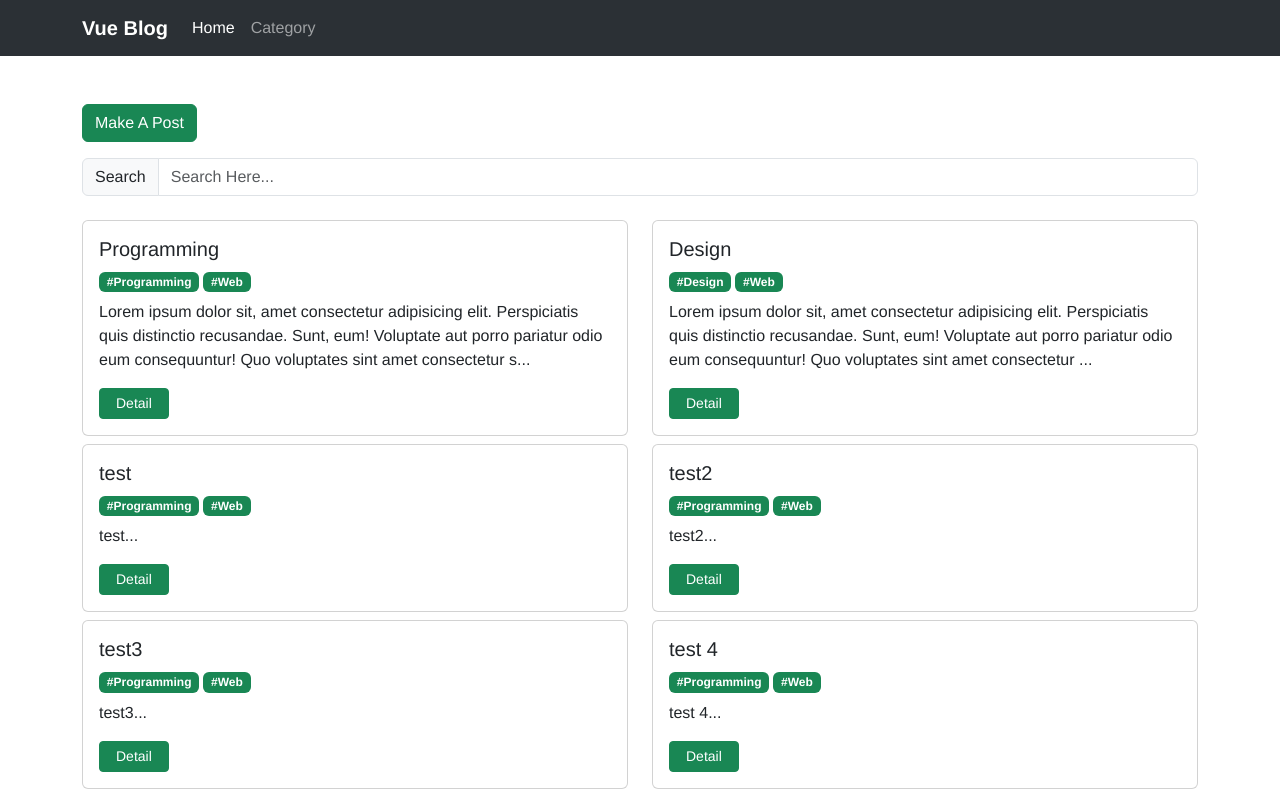
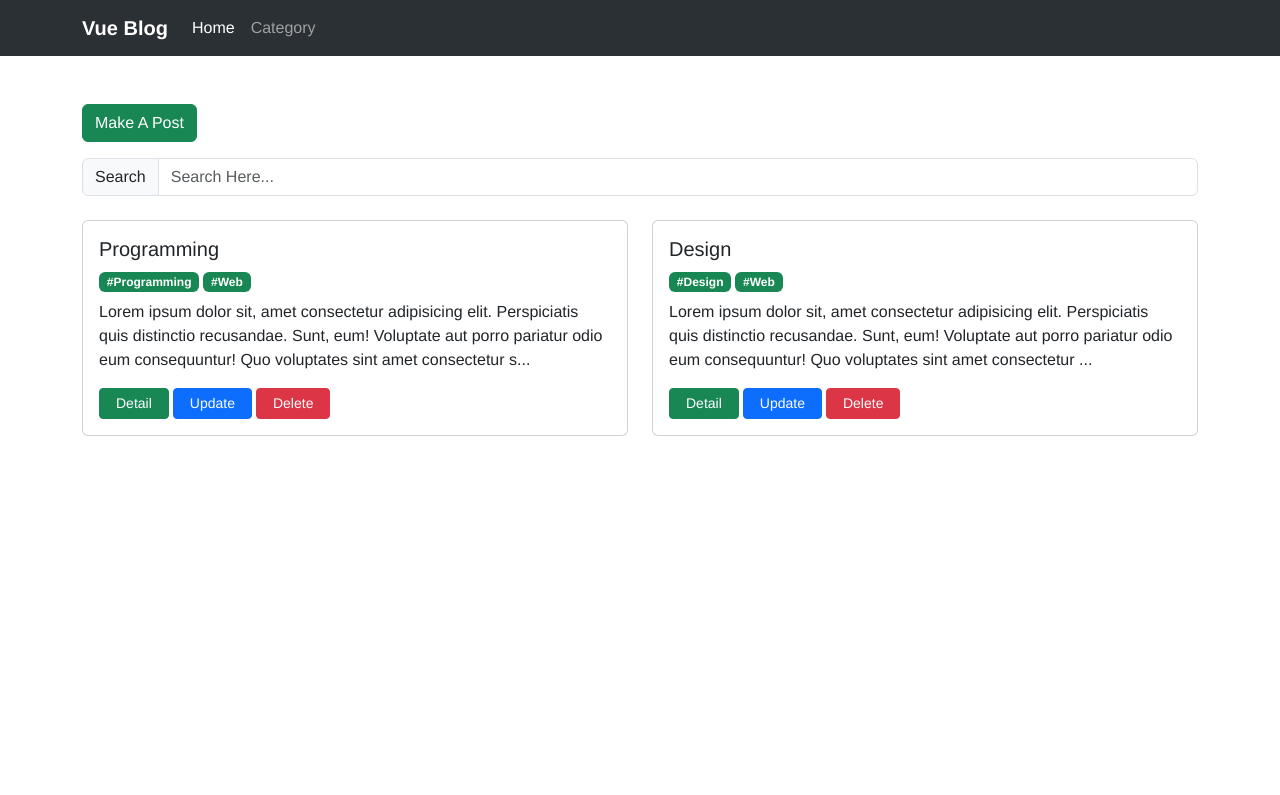
Before and after one commit to firdauszulkarnain/vue-blog, a Vue app: page / in a window 1280 px wide. Shown: the top 795 px of the page. Built offline with nearby package versions, Linux system fonts and the light colour scheme; data requests are answered from the project's data file.

Commit message:
refactor code + add delete + detail to update

```diff
--- a/data/db.json
+++ b/data/db.json
@@ -35,84 +35,6 @@
         "id": 2,
         "name": "Web Design"
       }
-    },
-    {
-      "id": "c3b4",
-      "title": "test",
-      "body": "test",
-      "category": {
-        "id": 1,
-        "name": "Programming"
-      },
-      "tags": [
-        "Programming",
-        "Web"
-      ]
-    },
-    {
-      "id": "b0e5",
-      "title": "test2",
-      "body": "test2",
-      "category": {
-        "id": 1,
-        "name": "Programming"
-      },
-      "tags": [
-        "Programming",
-        "Web"
-      ]
-    },
-    {
-      "id": "ffac",
-      "title": "test3",
-      "body": "test3",
-      "category": {
-        "id": 1,
-        "name": "Programming"
-      },
-      "tags": [
-        "Programming",
-        "Web"
-      ]
-    },
-    {
-      "id": "aca8",
-      "title": "test 4",
-      "body": "test 4",
-      "category": {
-        "id": 1,
-        "name": "Programming"
-      },
-      "tags": [
-        "Programming",
-        "Web"
-      ]
-    },
-    {
-      "id": "b1fb",
-      "title": "ayayay",
-      "body": "ayayay",
-      "category": {
-        "id": 1,
-        "name": "Programming"
-      },
-      "tags": [
-        "Programming",
-        "Web"
-      ]
-    },
-    {
-      "id": "bc53",
-      "title": "atata",
-      "body": "atat",
-      "category": {
-        "id": 1,
-        "name": "Programming"
-      },
-      "tags": [
-        "Programming",
-        "Web"
-      ]
     }
   ]
 }
--- a/src/components/Post.vue
+++ b/src/components/Post.vue
@@ -7,21 +7,34 @@
     </h6>
     <p class="card-text">{{ snippet }}</p>
     <router-link  class="btn btn-success btn-sm px-3" :to="{ name: 'detail', params: {id : post.id} }">Detail</router-link>
+	<router-link class="btn btn-sm btn-primary px-3 ms-1" :to="{ name : 'entry', params: {id: post.id}}">Update</router-link>
+    <button class="btn btn-sm btn-danger px-3 ms-1" @click="handleDelete">Delete</button>
   </div>
 </div>
 </template>
 
 <script>
 import { computed } from 'vue';
+import usePostApi from '@/composeables/usePostApi';
 
 export default {
     props : ['post'],
-    setup(props){
+    setup(props, {emit}){
+		const { deletePost } = usePostApi()
         const snippet = computed(() => {
             return props.post.body.substring(0, 200) + "..."
         })
 
-        return { snippet }
+
+		const handleDelete = async () => {
+			const result = await deletePost(props.post.id)
+
+			if(result.status == 200){
+				emit('postDeleted', props.post.id);
+			}
+		}
+
+        return { snippet, handleDelete }
     }
 }
 </script>
--- a/src/composeables/usePostApi.js
+++ b/src/composeables/usePostApi.js
@@ -21,7 +21,6 @@ const usePostApi = () => {
     }
 
     const getDetailPost = async (id) => {
-        console.log('id',id)
         try {
             let res = await apiClient.get(`/posts/${id}`)
             if(res.status == 200){
@@ -46,8 +45,18 @@ const usePostApi = () => {
         }
     }
 
+    const deletePost = async(id) => {
+        try {
+            let res = await apiClient.delete(`/posts/${id}`)
+            return res.data
+        } catch (err) {
+            error.value = err.message
+            console.log(error.value)
+        }
+    }
 
-    return {post, posts, error, getPosts, getDetailPost, createPost }
+
+    return {post, posts, error, getPosts, getDetailPost, createPost, deletePost }
 }
 
 export default usePostApi
--- a/src/router/index.js
+++ b/src/router/index.js
@@ -17,7 +17,7 @@ const routes = [
 	  props: true
   },
   {
-    path: '/entry-post',
+    path: '/entry-post/:id?',
     name: 'entry',
     component: EntryPost,
   },{
--- a/src/views/Home.vue
+++ b/src/views/Home.vue
@@ -13,7 +13,7 @@
                 Loading...
             </div>
             <div class="col-lg-6 mt-2" v-else v-for="post in matchPost" :key="post.id">
-                <Post :post="post"></Post>
+                <Post :post="post" @postDeleted="removePost"></Post>
             </div>
         </div>
       </div>
@@ -40,7 +40,11 @@ export default {
         return posts.value.filter((post) => post.title.toLowerCase().includes(keyword.value.toLowerCase()))
     })
 
-    return { posts, errors, matchPost, keyword }
+    const removePost = (postId) => {
+		posts.value = posts.value.filter(post => post.id !== postId);
+    };
+
+    return { posts, errors, matchPost, keyword, removePost }
   }
 }
 </script>
--- a/src/views/Post/EntryPost.vue
+++ b/src/views/Post/EntryPost.vue
@@ -23,15 +23,17 @@
 </template>
 
 <script>
-import { ref } from 'vue';
+import { onMounted, ref } from 'vue';
 import usePostApi from '@/composeables/usePostApi';
-import { useRouter } from 'vue-router';
+import { useRoute, useRouter } from 'vue-router';
 
 export default {
     name: 'Entry Post',
     setup(){
-        const {error, createPost} = usePostApi()
+        const {post, error, createPost, getDetailPost, } = usePostApi()
         const router = useRouter();
+        const route = useRoute();
+        console.log(route.params.id || '0');
         const form = ref({
             'title' : '',
             'body' : '',
@@ -42,6 +44,14 @@ export default {
             'tags': ["Programming", "Web"]
         })
 
+        onMounted(async () => {
+            if(route.params.id){
+                await getDetailPost(route.params.id)
+                form.value.title = post.value.title
+                form.value.body = post.value.body
+            }
+        })
+
         const handleSubmit = async () => {
             const result = await createPost(form.value);
             if(result){
@@ -49,7 +59,7 @@ export default {
             }
         }
 
-        return {form, handleSubmit, error}
+        return {form, handleSubmit, error, post}
     }
 }
 </script>
```
